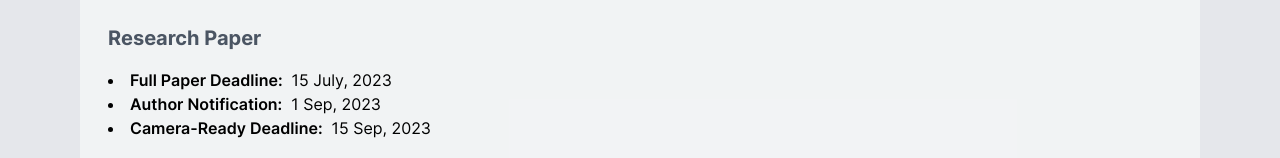
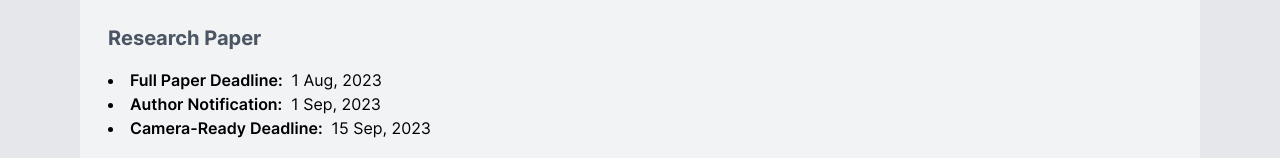
Before and after one commit to visatlas/adc2023, a Next.js app: page / in a window 1280 px wide. Shown: the part 1172-1330 px from the top of the page. Built offline with nearby package versions, Linux system fonts and the light colour scheme.

Commit message:
Extend due dates

```diff
--- a/src/pages/index.tsx
+++ b/src/pages/index.tsx
@@ -72,7 +72,7 @@ export default function Home() {
             <h2 className="uppercase text-3xl font-bold text-orange-600 tracking-wide mb-5 mt-12">Important Dates</h2>
             <h3 className="font-bold text-xl text-gray-600 mb-4 trackig-wide">Research Paper</h3>
             <ul className="list-disc list-inside">
-              <li><strong className="font-semibold">Full Paper Deadline:</strong> &nbsp;15 July, 2023</li>
+              <li><strong className="font-semibold">Full Paper Deadline:</strong> &nbsp;1 Aug, 2023</li>
               <li><strong className="font-semibold">Author Notification:</strong> &nbsp;1 Sep, 2023</li>
               <li><strong className="font-semibold">Camera-Ready Deadline:</strong> &nbsp;15 Sep, 2023</li>
             </ul>
--- a/src/pages/research-track.tsx
+++ b/src/pages/research-track.tsx
@@ -51,7 +51,7 @@ export default function ResearchTrack() {
         <h3 className="font-bold text-2xl text-orange-600 mt-10 mb-6">Important Dates</h3>
         {/* <p>23:59 AoE time</p> */}
         <ul className="list-disc list-inside mt-2">
-          <li><strong className="font-semibold">Full Paper Deadline:</strong> &nbsp;15 July, 2023</li>
+          <li><strong className="font-semibold">Full Paper Deadline:</strong> &nbsp;1 Aug, 2023</li>
           <li><strong className="font-semibold">Author Notification:</strong> &nbsp;1 Sep, 2023</li>
           <li><strong className="font-semibold">Camera-Ready Deadline:</strong> &nbsp;15 Sep, 2023</li>
         </ul>
```
